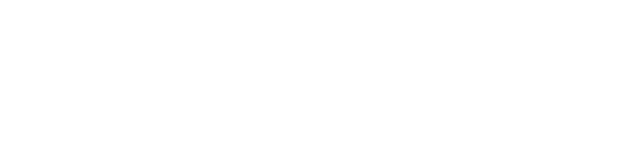
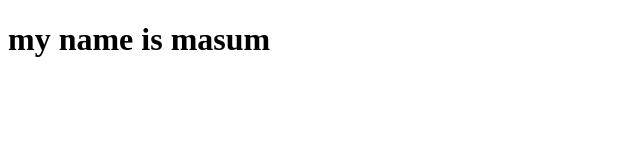
Before and after one commit to mdmasum4713/1st-project, a plain HTML site: page index.html in a window 1280 px wide. Shown: the whole page, without its empty margins (0-640 px from the left). Drawn offline with Linux system fonts and the light colour scheme.

Commit message:
masm text

```diff
--- a/index.html
+++ b/index.html
@@ -6,6 +6,6 @@
     <title>Document</title>
 </head>
 <body>
-
+    <h1>my name is masum</h1>
 </body>
 </html>
```
